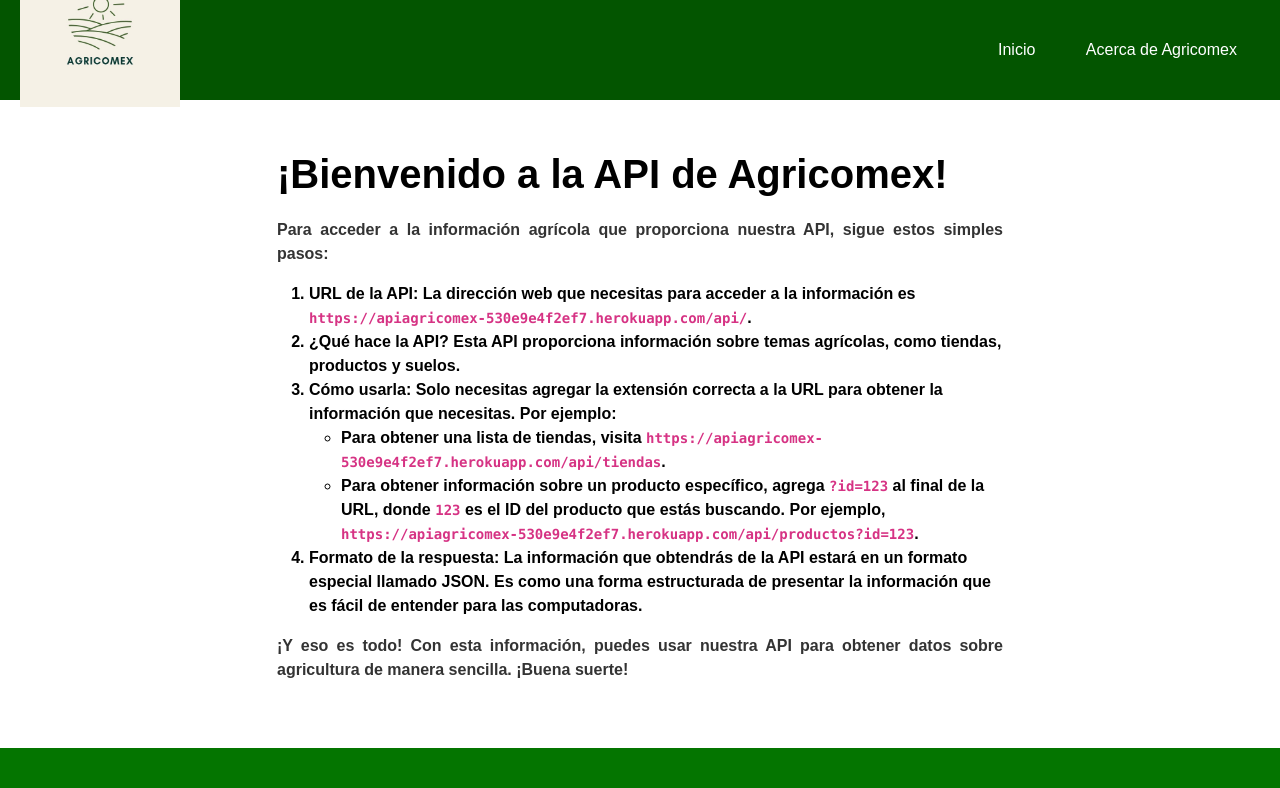
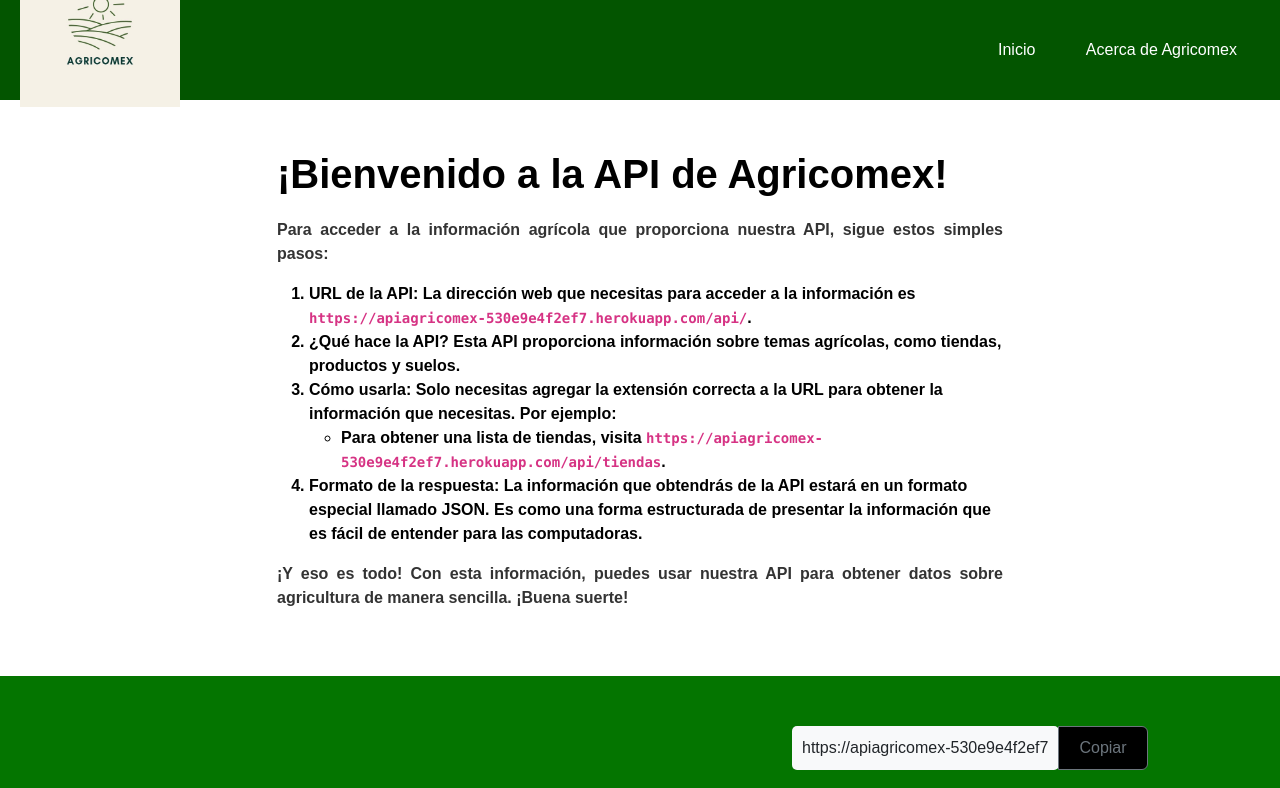
Before and after one commit to Javier-003/agricome, a Flask app: page / in a window 1280 px wide. Shown: the top 788 px of the page. Run offline with Flask 3, Linux system fonts and the light colour scheme; some libraries are stand-ins or nearby versions.

Commit message:
Update Inicio.html

```diff
--- a/templates/Inicio.html
+++ b/templates/Inicio.html
@@ -61,7 +61,7 @@
                     <strong>Cómo usarla:</strong> Solo necesitas agregar la extensión correcta a la URL para obtener la información que necesitas. Por ejemplo:
                     <ul>
                         <li>Para obtener una lista de tiendas, visita <code>https://apiagricomex-530e9e4f2ef7.herokuapp.com/api/tiendas</code>.</li>
-                        <li>Para obtener información sobre un producto específico, agrega <code>?id=123</code> al final de la URL, donde <code>123</code> es el ID del producto que estás buscando. Por ejemplo, <code>https://apiagricomex-530e9e4f2ef7.herokuapp.com/api/productos?id=123</code>.</li>
+
                     </ul>
                 </li>
                 <li>
```
